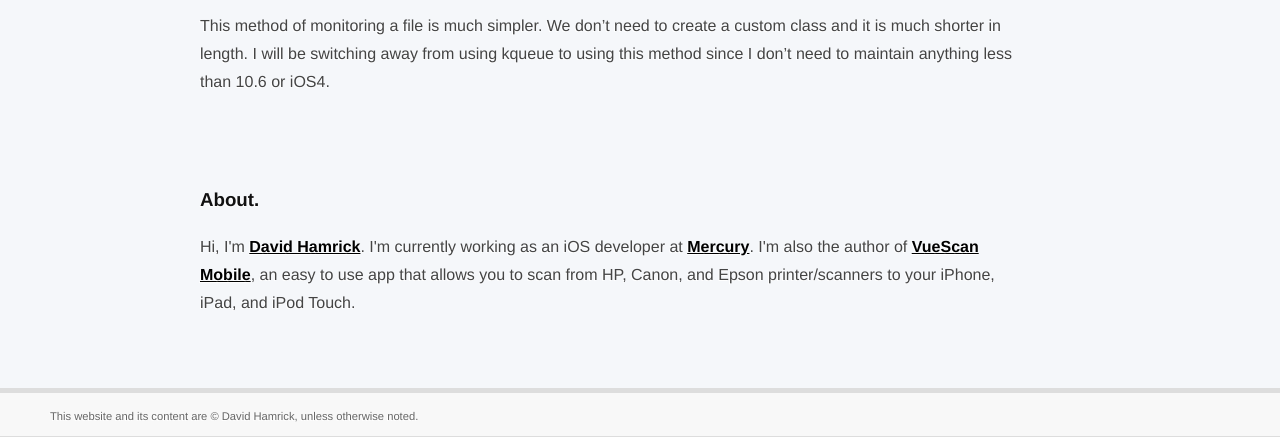
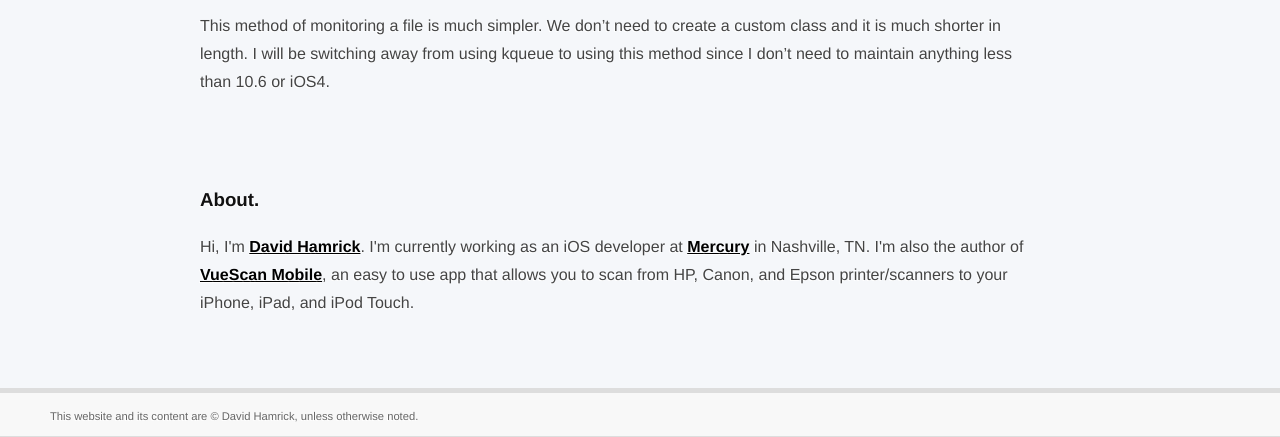
Before and after one commit to hamrickdavid/hamrickdavid.github.com, a Jekyll site: the page built from _posts/2011-10-10-handling-filesystem-events-with-gcd.markdown, in a window 1280 px wide, cut to the strip 562-999 px from the top of the page. Built offline with Jekyll 4.4.1, drawn with Linux system fonts in a browser that asks for light colours; Markdown is read by kramdown in place of the engine named in the settings.

Commit message:
Added Nashville, TN back in to my about

```diff
--- a/_layouts/post.html
+++ b/_layouts/post.html
@@ -16,6 +16,6 @@ layout: default
 <br>
 <h3>About.</h3>
 <p>
-Hi, I'm <a href="http://www.twitter.com/davidhamrick">David Hamrick</a>. I'm currently working as an iOS developer at <a href="http://www.mercury.io">Mercury</a>. I'm also the author of <a href="http://hamrick.com/mob.html">VueScan Mobile</a>, an easy to use app that allows you to scan from HP, Canon, and Epson printer/scanners to your iPhone, iPad, and iPod Touch.
+Hi, I'm <a href="http://www.twitter.com/davidhamrick">David Hamrick</a>. I'm currently working as an iOS developer at <a href="http://www.mercury.io">Mercury</a> in Nashville, TN. I'm also the author of <a href="http://hamrick.com/mob.html">VueScan Mobile</a>, an easy to use app that allows you to scan from HP, Canon, and Epson printer/scanners to your iPhone, iPad, and iPod Touch.
 </p>
 </section>
```
